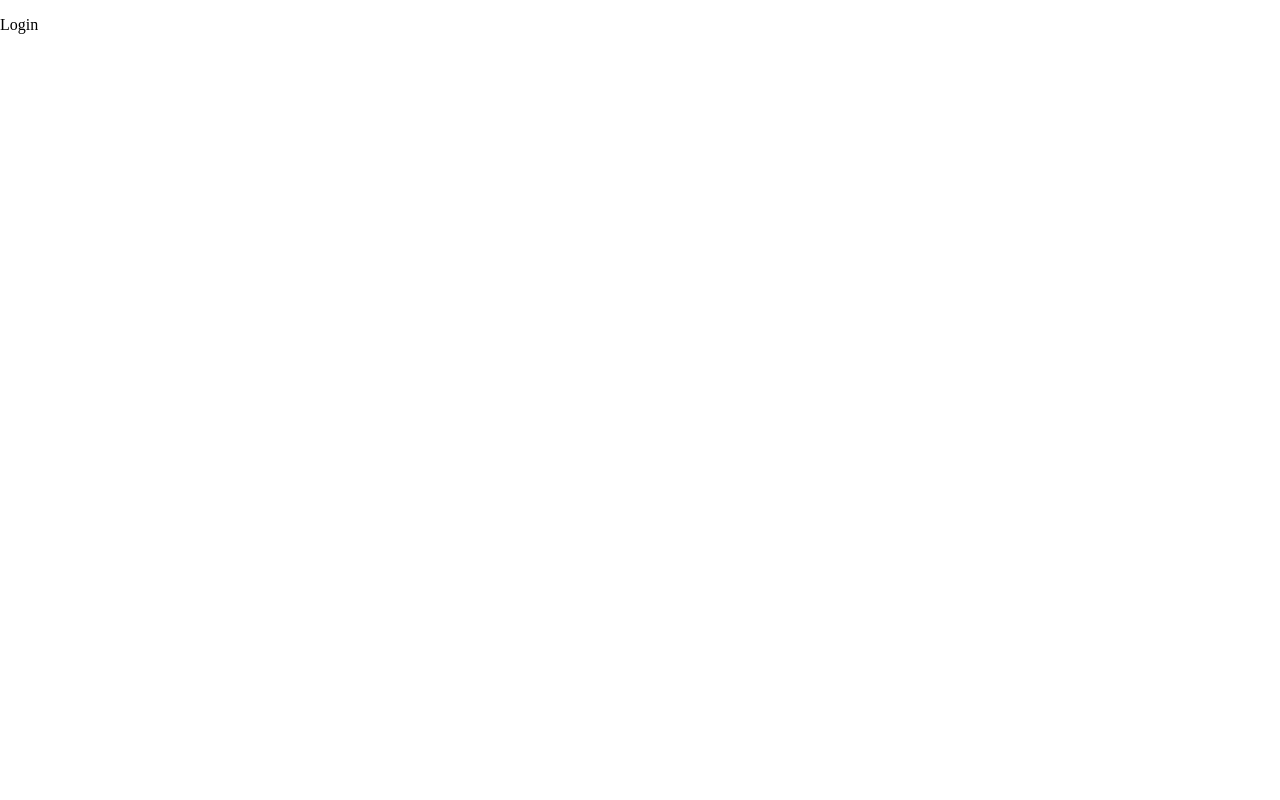
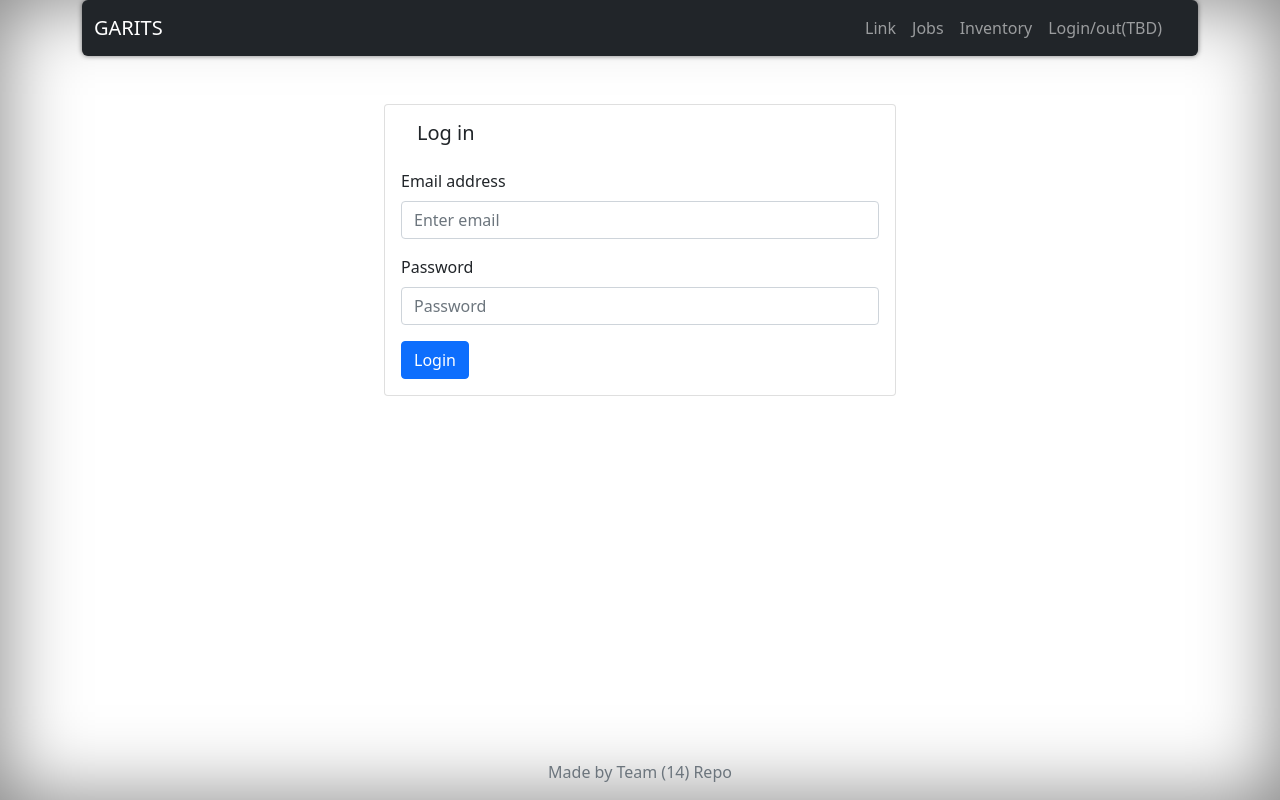
Before and after one commit to AdamKaczmarski/garits, a React (Create React App) app in the folder garits_gui/: page /login in a window 1280 px wide. Built offline with nearby package versions, Linux system fonts and the light colour scheme.

Commit message:
Added navbar, login form, footer, routing

```diff
--- a/garits_gui/src/App.js
+++ b/garits_gui/src/App.js
@@ -1,18 +1,34 @@
 //import { Suspense } from "react";
 import { Route, Routes } from "react-router-dom";
-import { Container } from "react-bootstrap";
+import Container from "react-bootstrap/Container";
 
 import Home from "./pages/Home";
+import Inventory from "./pages/Inventory";
+import Jobs from "./pages/Jobs";
 import Login from "./pages/Login";
+
+import NavigationBar from "./components/Navigation/NavigationBar";
+import Footer from "./components/Footer/Footer";
 
 const App = () => {
   return (
-    <Container>
+    <Container className="d-flex min-vh-100 flex-column">
+      <NavigationBar />
       <Routes>
         <Route path="/" element={<Home />} />
         <Route path="login" element={<Login />} />
-        <Route path="*" element={<main><p>Nothing here</p></main>} />
+        <Route path="inventory" element={<Inventory />} />
+        <Route path="jobs" element={<Jobs />} />
+        <Route
+          path="*"
+          element={
+            <main>
+              <p>Nothing here</p>
+            </main>
+          }
+        />
       </Routes>
+      <Footer />
     </Container>
   );
 };
--- /dev/null
+++ b/garits_gui/src/components/Footer/Footer.js
@@ -0,0 +1,9 @@
+const Footer = () => {
+  return (
+    <footer className="align-center mt-auto pb-3">
+      <p className="text-center text-muted m-0">Made by Team (14) Repo</p>
+    </footer>
+  );
+};
+
+export default Footer;
--- /dev/null
+++ b/garits_gui/src/components/Login/LoginForm.js
@@ -0,0 +1,29 @@
+import Card from "react-bootstrap/Card";
+import Form from "react-bootstrap/Form";
+import Button from "react-bootstrap/Button";
+
+const LoginForm = () => {
+  return (
+    <Card className="mt-5 mb-auto mx-auto" style={{width:'32rem'}}>
+      <Card.Body className=" mx-3">
+        <Card.Title>Log in</Card.Title>
+      </Card.Body>
+      <Form className="mx-3 mb-3">
+        <Form.Group className="mb-3" controlId="formBasicEmail">
+          <Form.Label>Email address</Form.Label>
+          <Form.Control type="email" placeholder="Enter email" />
+        </Form.Group>
+
+        <Form.Group className="mb-3" controlId="formBasicPassword">
+          <Form.Label>Password</Form.Label>
+          <Form.Control type="password" placeholder="Password" />
+        </Form.Group>
+        <Button variant="primary" type="submit">
+          Login
+        </Button>
+      </Form>
+    </Card>
+  );
+};
+
+export default LoginForm;
--- /dev/null
+++ b/garits_gui/src/components/Navigation/NavigationBar.js
@@ -0,0 +1,34 @@
+import Navbar from "react-bootstrap/Navbar";
+import Nav from "react-bootstrap/Nav";
+import Container from "react-bootstrap/Container";
+
+import { Link } from 'react-router-dom';
+
+const NavigationBar = () => {
+  return (
+    <Navbar
+      sticky="top"
+      bg="dark"
+      variant="dark"
+      className="w-100 "
+      expand="md"
+      style={{ boxShadow: "0px 0 5px rgba(0, 0, 0, 0.5)", borderRadius:"6px 6px 6px 6px" }}
+    >
+      <Container fluid>
+        <Navbar.Brand href="#/">GARITS                </Navbar.Brand>
+            <Navbar.Toggle aria-controls="navbar-nav"/>
+
+            <Navbar.Collapse id="navbar-nav">
+            <Nav className="justify-content-end flex-grow-1 pe-3">
+                <Nav.Link as={Link} to="/">Link</Nav.Link>
+                <Nav.Link as={Link} to="jobs">Jobs</Nav.Link>
+                <Nav.Link as={Link} to="inventory">Inventory</Nav.Link>
+                <Nav.Link as={Link} to="login">Login/out(TBD)</Nav.Link>
+            </Nav>
+            </Navbar.Collapse>
+      </Container>
+    </Navbar>
+  );
+};
+
+export default NavigationBar;
--- a/garits_gui/src/index.css
+++ b/garits_gui/src/index.css
@@ -4,4 +4,11 @@
 
 body {
   margin: 0;
+  padding: 0;
+  -webkit-font-smoothing: antialiased;
+  -moz-osx-font-smoothing: grayscale;
+  width: 100%;
+  -webkit-box-shadow: inset 0 0 5rem rgba(0, 0, 0, 0.5);
+  -moz-osx-box-shadow: inset 0 0 5rem rgba(0, 0, 0, 0.5);
+  box-shadow: inset 0 0 5rem rgba(0, 0, 0, 0.5);
 }
--- a/garits_gui/src/index.js
+++ b/garits_gui/src/index.js
@@ -3,9 +3,10 @@ import ReactDOM from "react-dom";
 import "./index.css";
 import App from "./App";
 import { BrowserRouter } from "react-router-dom";
+import 'bootstrap/dist/css/bootstrap.min.css';
 
 ReactDOM.render(
-  <BrowserRouter>
+  <BrowserRouter basename="/">
     <App />
   </BrowserRouter>,
   document.getElementById("root")
--- /dev/null
+++ b/garits_gui/src/pages/Inventory.js
@@ -0,0 +1,5 @@
+const Inventory = props => {
+    return (<p>Inventory</p>);
+}
+
+export default Inventory;
--- /dev/null
+++ b/garits_gui/src/pages/Jobs.js
@@ -0,0 +1,5 @@
+const Jobs = props => {
+    return (<p>Jobs</p>);
+}
+
+export default Jobs;
--- a/garits_gui/src/pages/Login.js
+++ b/garits_gui/src/pages/Login.js
@@ -1,5 +1,7 @@
+import LoginForm from "../components/Login/LoginForm";
+
 const Login = props => {
-    return (<p>Login</p>);
+    return (<LoginForm />);
 }
 
 export default Login;
```
